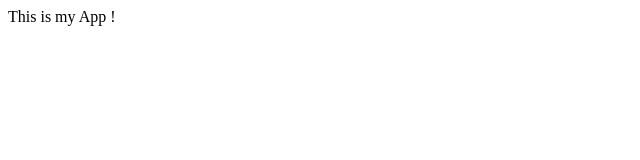
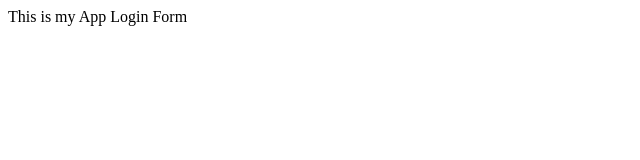
Before and after one commit to alain-tutorials/myappsample, a plain HTML site: page index.html in a window 1280 px wide. Shown: the full height of the page, 0-640 px from the left. Drawn offline with Linux system fonts and the light colour scheme.

Commit message:
Login form

```diff
--- a/index.html
+++ b/index.html
@@ -4,6 +4,7 @@
 	<title>My App</title>
 </head>
 <body>
-	This is my App !
+	This is my App
+	Login Form
 </body>
 </html>
```
Also changed, not shown: login.html (added, +1 -0 lines).
